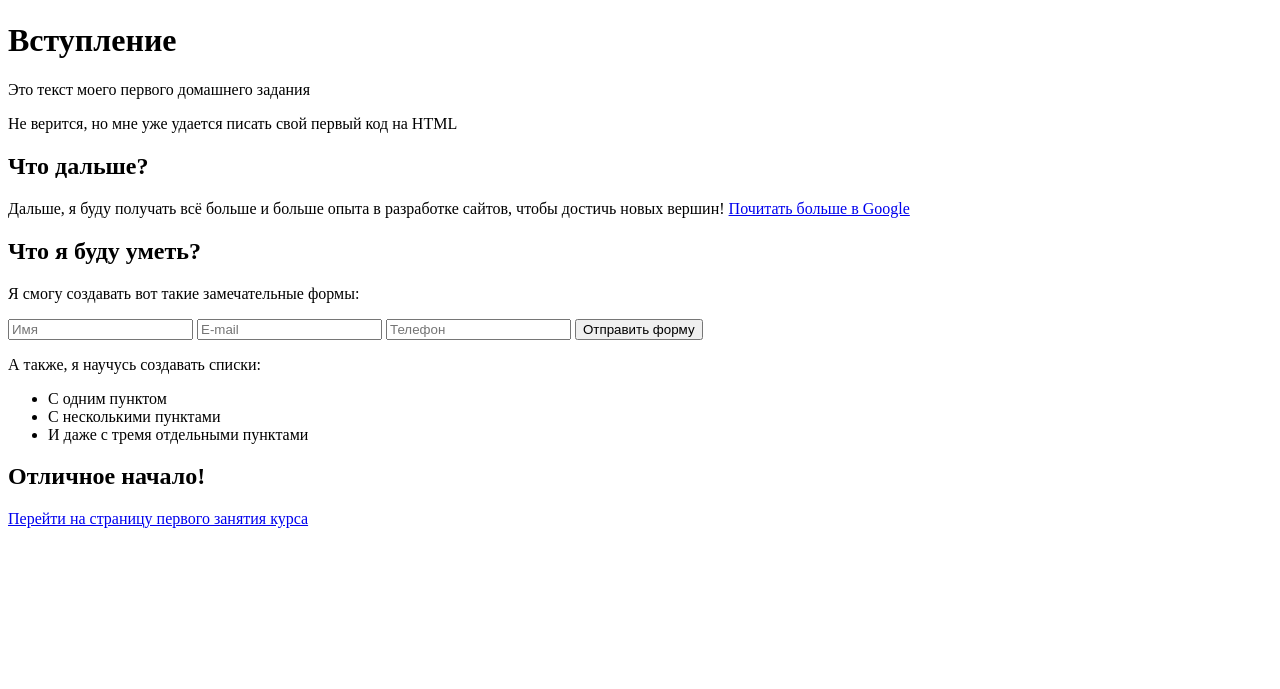
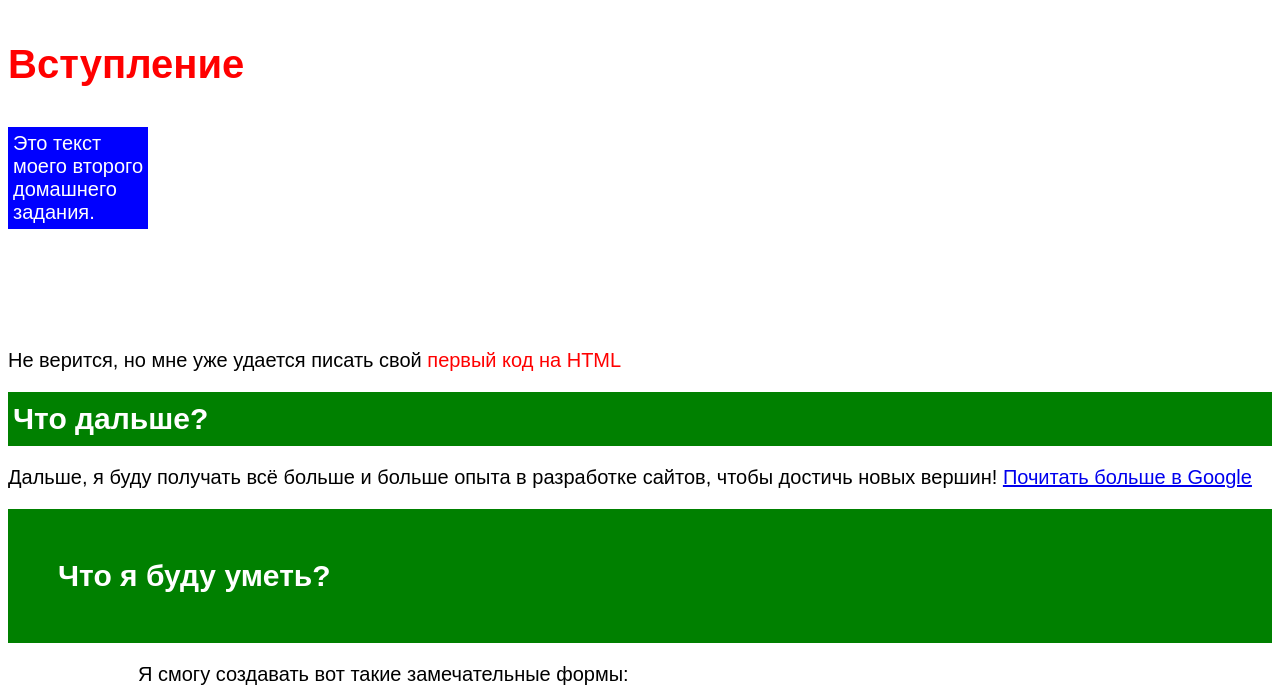
Before and after one commit to Hill1985/wayuphomework, a plain HTML site: page index.html in a window 1280 px wide. Shown: the part 111-800 px from the top of the page. Drawn offline with Linux system fonts and the light colour scheme.

Commit message:
Add files via upload

```diff
--- /dev/null
+++ b/css/main.css
@@ -0,0 +1,52 @@
+body {
+    font-family: Arial, Helvetica, sans-serif;
+    color: black;
+    font-size: 20px;
+}
+div, p, input, form, span, a, ul, li {
+    border-style: border-box;
+}
+h1, h2, h3, h4, h5, h6 {
+    margin: 0px;
+}
+h2 {
+    background: green;
+    color: white;
+}
+.font_color {
+    color: red;
+    margin: 40px 0px;
+}
+.span_color span {
+    color: red;
+}
+.header_text {
+    background: blue;
+    width: 130px;
+    color: white;
+    padding: 5px;
+    margin-bottom: 120px;
+}
+.first_h2 {
+    padding: 10px 5px;
+}
+.link:hover {
+    opacity: 0.2;
+}
+.second_h2 {
+    padding: 50px;
+}
+.subscribe_par {
+    margin-left: 130px;
+}
+.subscribe_list {
+    margin-bottom: 40px;
+    margin-left: 10px;
+}
+.subscribe_list li{
+    font-size: 25px;
+    border: 1px solid #000;
+}
+.footer_h2 {
+    margin-bottom: 20px;
+}
--- a/index.html
+++ b/index.html
@@ -4,23 +4,28 @@
     <meta charset="UTF-8">
     <meta name="viewport" content="width=device-width, initial-scale=1.0">
     <title>WayUp_homework</title>
+    <link rel="stylesheet" href="css/main.css">
 </head>
 <body>
     <div class="container">
-        <header>
+        <header class="header">
             <div class="logo">
                 <img src="img/logo.jpg" alt="Logo">
             </div>
+            <h1 class="font_color">Вступление</h1>
+            <p class="header_text">Это текст моего второго домашнего задания.</p>
+            <p class="span_color">Не верится, но мне уже удается писать свой <span>первый код на HTML</span></p>
         </header>
-        <div class="content">
-            <h1>Вступление</h1>
-            <p>Это текст моего первого домашнего задания</p>
-            <p>Не верится, но мне уже удается писать свой первый код на HTML</p>
-            <h2>Что дальше?</h2>
-            <p>Дальше, я буду получать всё больше и больше опыта в разработке сайтов, чтобы достичь новых вершин! <a href="https://www.google.com">Почитать больше в Google</a></p>
+        <section>
+            <div class="first_text">
+            <h2 class="first_h2">Что дальше?</h2>
+            <p>Дальше, я буду получать всё больше и больше опыта в разработке сайтов, чтобы достичь новых вершин! <a class="link" href="https://www.google.com">Почитать больше в Google</a></p>
+            </div>
+        </section>
+        <section>
                 <div class="subscribe">
-                    <h2>Что я буду уметь?</h2>
-                    <p>Я смогу создавать вот такие замечательные формы:</p>
+                    <h2 class="second_h2">Что я буду уметь?</h2>
+                    <p class="subscribe_par">Я смогу создавать вот такие замечательные формы:</p>
                     <div class="subscribe_form">
                         <form action="#" class="subscribe_form">
                             <input type="text" class="subscribe_input" placeholder="Имя" required>
@@ -30,15 +35,21 @@
                         </form>
                     </div>
                 </div>
+                <div class="second_text">
                     <p>А также, я научусь создавать списки: </p>
-            <ul>
+                        <ul class="subscribe_list">
                             <li>С одним пунктом</li>
                             <li>С несколькими пунктами</li>
                             <li>И даже с тремя отдельными пунктами</li>
                         </ul>
-            <h2>Отличное начало!</h2>
+                </div>
+        </section>
+        <footer class="footer">
+            <div class="footer_text">
+            <h2 class="footer_h2" >Отличное начало!</h2>
             <a href="#">Перейти на страницу первого занятия курса</a>
             </div>
+        </footer>
     </div>
 </body>
 </html>
```
Lines whose indentation alone changed are shown as unchanged.
